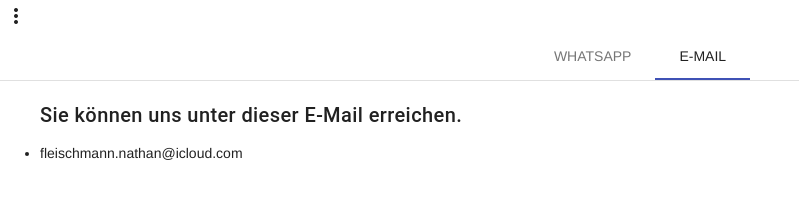
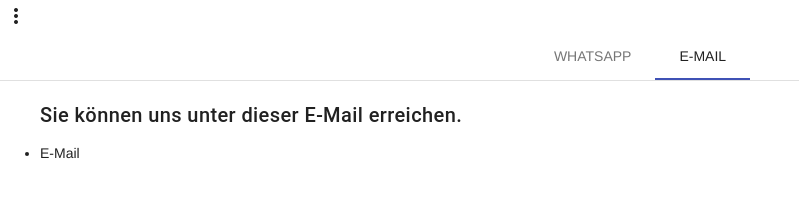
Before and after one commit to SembiaStudios/VP, a plain HTML site: page site/support.html in a window 1280 px wide. Both pictures are taken after a click on the link "E-MAIL". Shown: the whole page, without its empty margins (0-799 px from the left). Drawn offline with nearby package versions, Linux system fonts and the light colour scheme.

Commit message:
Update support.html

```diff
--- a/site/support.html
+++ b/site/support.html
@@ -38,7 +38,7 @@
         <div class="mdl-tabs__panel" id="lannisters-panel">
           <ul>
             <h5>Sie können uns unter dieser E-Mail erreichen.</h5>
-            <li>fleischmann.nathan@icloud.com</li>
+            <li>E-Mail</li>
           </ul>
         </div>
       </div>
```
